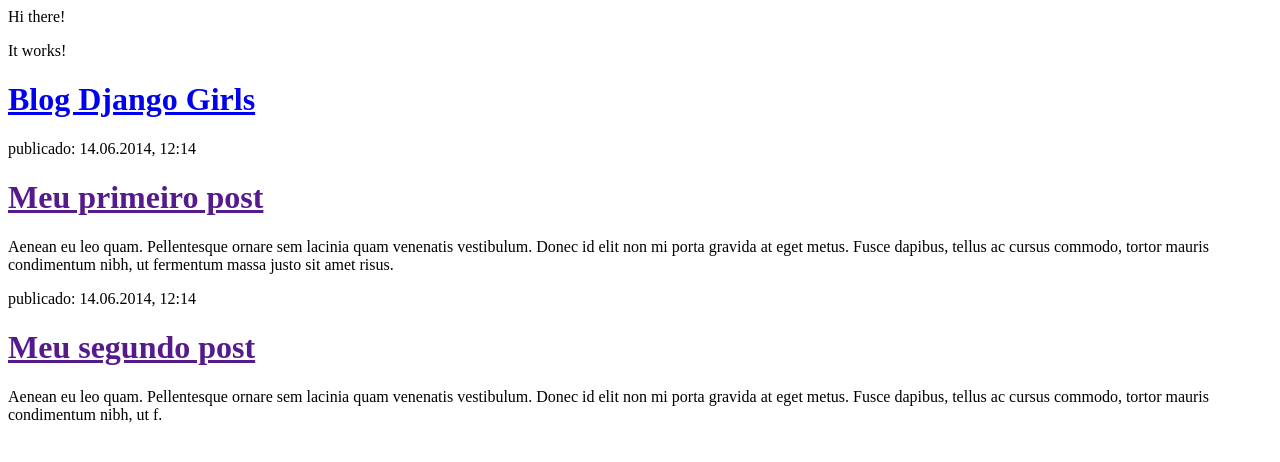
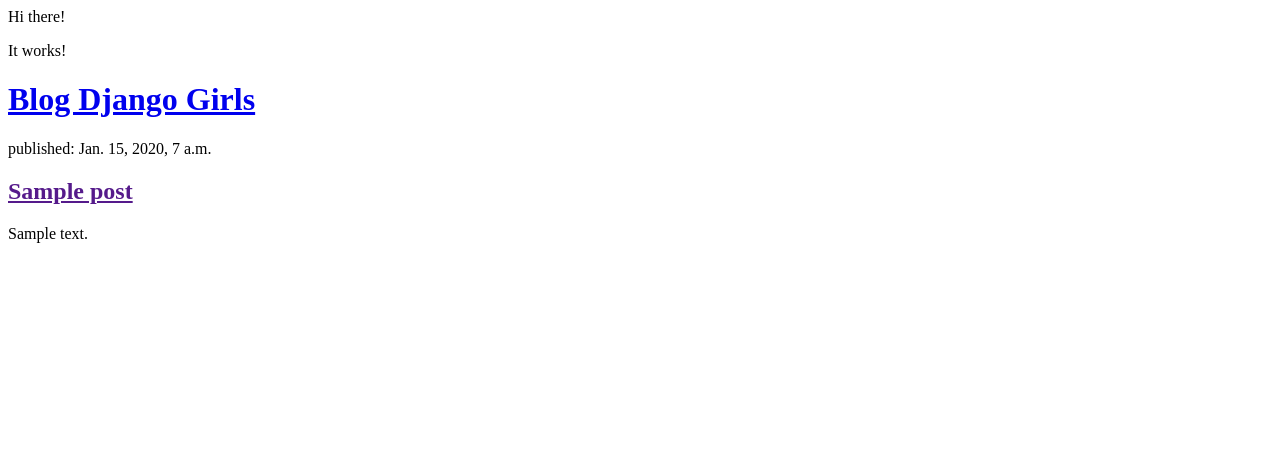
Before and after one commit to leords/Blog-WEB2, a Django app: page / in a window 1280 px wide. Shown: the top 462 px of the page. Run offline with Django 3.2, Linux system fonts and the light colour scheme; tables that the repository leaves empty hold one stand-in row (values such as "Sample post").

Commit message:
modificado template posts da dataBase

```diff
--- a/myblog/blog/models.py
+++ b/myblog/blog/models.py
@@ -1,5 +1,4 @@
 from django.db import models
-
 from django.conf import settings
 from django.db import models
 from django.utils import timezone
--- a/myblog/blog/templates/blog/post_list.html
+++ b/myblog/blog/templates/blog/post_list.html
@@ -16,16 +16,13 @@
             <h1><a href="/">Blog Django Girls</a></h1>
         </div>
 
-        <div>
-            <p>publicado: 14.06.2014, 12:14</p>
-            <h1><a href="">Meu primeiro post</a></h1>
-            <p>Aenean eu leo quam. Pellentesque ornare sem lacinia quam venenatis vestibulum. Donec id elit non mi porta gravida at eget metus. Fusce dapibus, tellus ac cursus commodo, tortor mauris condimentum nibh, ut fermentum massa justo sit amet risus.</p>
-        </div>
+        {% for post in posts %}
+            <div>
+              <p>published: {{ post.published_date}}</p>
+              <h2><a href="">{{ post.title}}</a></h2>
+              <p>{{post.text|linebreaksbr}}</p>
+            </div>
+        {% endfor %}
 
-        <div>
-            <p>publicado: 14.06.2014, 12:14</p>
-            <h1><a href="">Meu segundo post</a></h1>
-            <p>Aenean eu leo quam. Pellentesque ornare sem lacinia quam venenatis vestibulum. Donec id elit non mi porta gravida at eget metus. Fusce dapibus, tellus ac cursus commodo, tortor mauris condimentum nibh, ut f.</p>
-        </div>
     </body>
 </html>
--- a/myblog/blog/views.py
+++ b/myblog/blog/views.py
@@ -1,4 +1,7 @@
 from django.shortcuts import render
+from django.utils import timezone
+from .models import Post
 
 def post_list(request):
-    return render(request, 'blog/post_list.html', {})
+    posts = Post.objects.filter(published_date__lte=timezone.now()).order_by('published_date')
+    return render(request, 'blog/post_list.html', {'posts' : posts})
```
